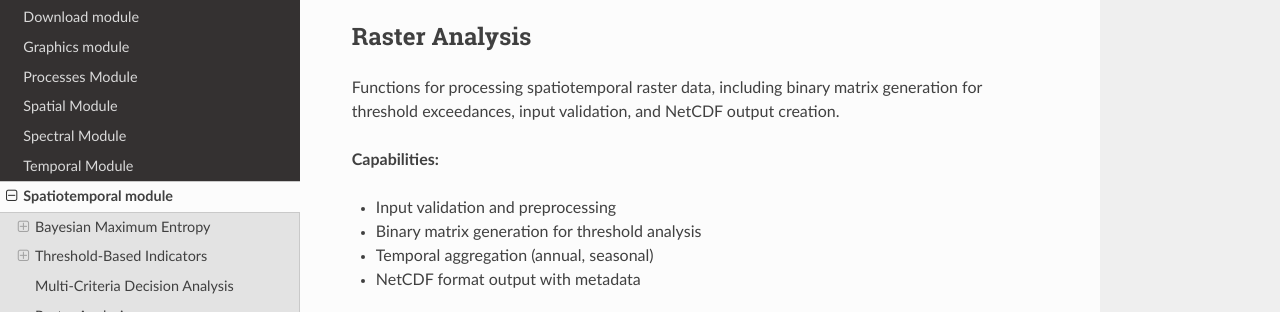
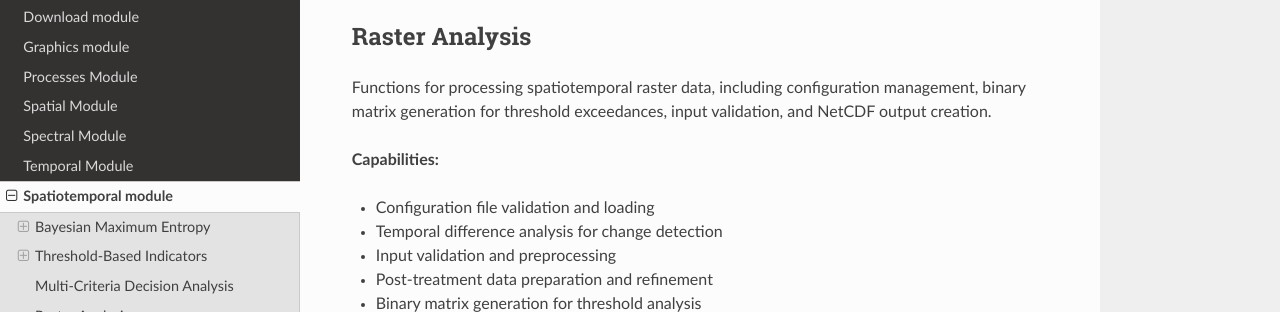
Before and after one commit to mcobosb/environmentaltools, a Sphinx documentation site: the page built from docs/spatiotemporal.rst, in a window 1280 px wide and 900 px high, scrolled down 3323 px, cut to the strip 223-535 px from the top of the window. Built offline with Sphinx 7.4.7 and the Read the Docs theme 3.1.0, drawn with Linux system fonts in a browser that asks for light colours.

Commit message:
update docs spatiotemporal

```diff
--- a/docs/spatiotemporal.rst
+++ b/docs/spatiotemporal.rst
@@ -199,12 +199,15 @@ allocation based on multiple environmental criteria.
 Raster Analysis
 ---------------
 
-Functions for processing spatiotemporal raster data, including binary matrix generation
-for threshold exceedances, input validation, and NetCDF output creation.
+Functions for processing spatiotemporal raster data, including configuration management,
+binary matrix generation for threshold exceedances, input validation, and NetCDF output creation.
 
 **Capabilities:**
 
+* Configuration file validation and loading
+* Temporal difference analysis for change detection
 * Input validation and preprocessing
+* Post-treatment data preparation and refinement
 * Binary matrix generation for threshold analysis
 * Temporal aggregation (annual, seasonal)
 * NetCDF format output with metadata
@@ -214,7 +217,9 @@ for threshold exceedances, input validation, and NetCDF output creation.
 .. autosummary::
    :toctree: _autosummary
 
+   check_config_file
+   calculate_temporal_differences
    check_inputs
-   pretratement
+   post_treatment
    binary_matrix
-   main
+   analysis
```
